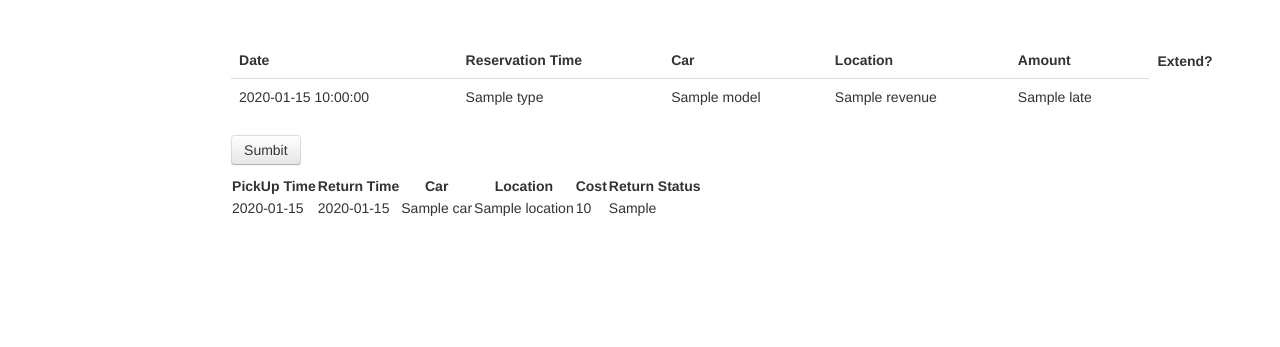
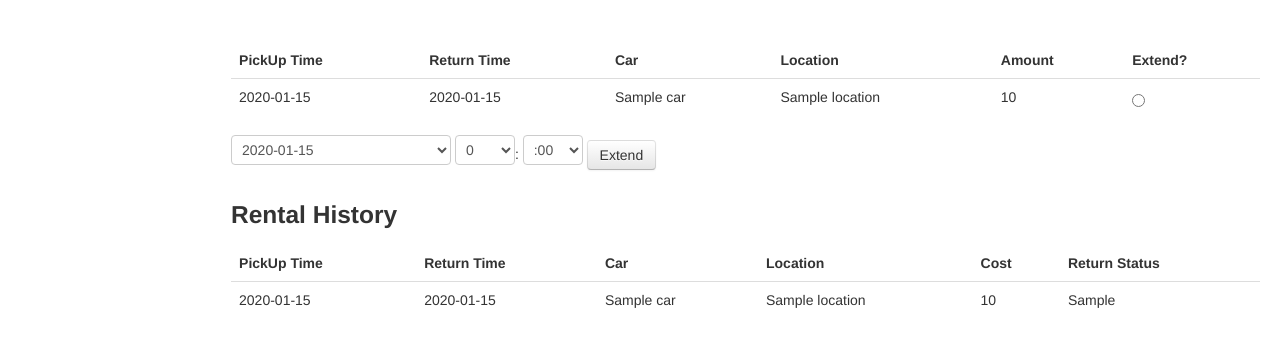
Before and after one commit to fozzle/cs4400, a Flask app: template templates/rental_info.html in a window 1280 px wide. Shown: the top 347 px of the page. Run offline with Flask 2, Linux system fonts and the light colour scheme; the template is opened without the code that fills it: most values are stand-ins (such as "Sample title", 1, 10 or a date in 2020).

Commit message:
rental info fleshed out, users can now rent cars

```diff
--- a/app.py
+++ b/app.py
@@ -220,6 +220,24 @@ def availability():
             return redirect(url_for('home'))
 
 
+        #Selecting what you want
+        if request.method == 'POST':
+
+            vsn = request.form['car']
+            pickdatetime = request.form['pickdatetime']
+            returndatetime = request.form['returndatetime']
+            sql = """INSERT INTO reservation(Username, PickUpDateTime, ReturnDateTime, ReturnStatus, EstimatedCost, ReservationLocation, VehicleSno)
+                    VALUES ('{user}', '{pickup}', '{returnd}', 'out', {cost}, '{location}', {vsn})""".format(user=session.get('username'), pickup=pickdatetime, returnd=returndatetime,
+                                cost=request.form[vsn+'cost'], location=request.form[vsn+'location'], vsn=vsn)
+
+            c.execute(sql)
+            conn.commit()
+
+            flash("you have rented a car!")
+
+            return redirect(url_for('home'))
+
+
 
         #Getting args
 
@@ -243,19 +261,6 @@ def availability():
         if delta.days > 2:
             flash("You cannot rent a car for more than two days")
             return redirect(url_for('rent'))
-
-        #Selecting what you want
-        if request.method == 'POST':
-            sql = """INSERT INTO reservation
-                    VALUES (Username='{user}', PickUpDateTime='{pickup}', ReturnDateTime='{returnd}',
-                            ReturnStatus='Out', EstimatedCost={cost}, ReservationLocation='{location}', VehicleSno={vsn})
-                    """.format(user=session.get('username'), pickup=pickdatetime.strftime('%Y-%m-%d %H:%M:%S'),
-                                returnd=returndatetime.strftime('%Y-%m-%d %H:%M:%S'), cost=request.form['cost'],
-                                location=request.form['location'], vsn=request.form['vsn'])
-            a = request.form['car']
-            flash("you have rented a car!")
-
-            return redirect(url_for('home'))
 
         #Setting the sql for the table
         if car_type:
@@ -286,19 +291,34 @@ def availability():
         else:
             discount = 1
 
-        return render_template('availability.html', cars = cars, discount=discount, hours=delta.seconds/3600, days=delta.days)
+        return render_template('availability.html', location=location,
+                                pickdatetime=pickdatetime.strftime('%Y-%m-%d %H:%M:%S'),
+                                returndatetime=returndatetime.strftime('%Y-%m-%d %H:%M:%S'),
+                                cars = cars, discount=discount, hours=delta.seconds/3600, days=delta.days)
 
 @app.route('/rental_info', methods=['GET','POST'])
 def rental_info():
     if not session.get('role') == 'member':
         return redirect(url_for('home'))
+
+    dates = [x.strftime("%Y-%m-%d") for x in daterange(date.today(), date.today() + timedelta(365))]
+    if request.method == 'POST':
+        # Make sure no collision with reservation extension, and extend
+        pass
+
     user= session.get('username')
-    sql = "SELECT PickUpDateTime,ReturnDateTime,CarModel,ReservationLocation,EstimatedCost,ReturnStatus FROM reservation Natural Join car WHERE Username='{u}'".format(u = user)
+    sql = """SELECT PickUpDateTime,ReturnDateTime,CarModel,ReservationLocation,EstimatedCost,ReturnStatus
+            FROM reservation Natural Join car WHERE Username='{u}'""".format(u = user)
     c.execute(sql)
-    data2 = list(c.fetchall())
-    print data2
+    all_res = c.fetchall()
 
-    return render_template('rental_info.html',data2= data2)
+    sql = """SELECT reservation.VehicleSno, PickUpDateTime, ReturnDateTime, CarModel, ReservationLocation, EstimatedCost, ReturnStatus
+            FROM reservation NATURAL JOIN car
+            WHERE Username='{u}' AND PickUpDateTime < NOW() AND ReturnDateTime > NOW()""".format(u = user)
+    c.execute(sql)
+    current = c.fetchall()
+
+    return render_template('rental_info.html',current=current, all_res=all_res, dates=dates)
 
 
 #===========================================
--- a/templates/rental_info.html
+++ b/templates/rental_info.html
@@ -3,11 +3,12 @@
 <form action= "" method="post">
 
 {% block content %}
+	<form method="post" action="">
 	<table class="table">
 	<thead>
 	<tr>
-		<th>Date</th>
-		<th>Reservation Time</th>
+		<th>PickUp Time</th>
+		<th>Return Time</th>
 		<th>Car</th>
 		<th>Location</th>
 		<th>Amount</th>
@@ -16,22 +17,37 @@
 	</tr>
 	</thead>
 	<tbody>
-	{% for (car,res_time,car,location,amount) in data %}
+	{% for (vsn, pick_time, ret_time, car, location, amount, ret_stat) in current %}
 	<tr>
-		<td>{{ Date }}</td>
-		<td>{{ res_time }}</td>
+		<td>{{ pick_time }}</td>
+		<td>{{ ret_time }}</td>
 		<td>{{ car }}</td>
 		<td>{{ location }}</td>
 		<td>{{ amount }}</td>
-
-
+		<td><input type="radio" name="extend" value="{{ vsn }}"></td>
 	</tr>
 	{% endfor %}
 	</tbody>
 	</table>
-	<p><button type=submit class=btn>Sumbit</button>
 
-	<table class="table2">
+	<p><select name=extenddate>
+			{% for (date) in dates %}
+				<option value="{{ date }}">{{ date }}</option>
+			{% endfor %}
+		</select>
+		<select name=extendhour class="input-mini">
+			{% for x in range(0, 24) %}
+				<option value="{{ x }}">{{ x }}</option>
+			{% endfor %}
+		</select>:
+		<select name=extendmin class="input-mini">
+			<option value ="00" >:00</option>
+			<option value ="30" >:30</option>
+		</select>
+		<button type=submit class=btn>Extend</button>
+	</form>
+	<p><h3>Rental History</h3></p>
+	<table class="table">
 	<thead>
 	<tr>
 		<th>PickUp Time</th>
@@ -44,7 +60,7 @@
 	</tr>
 	</thead>
 	<tbody>
-	{% for (pick_time, ret_time,car,location,amount,ret_stat) in data2 %}
+	{% for (pick_time, ret_time,car,location,amount,ret_stat) in all_res %}
 	<tr>
 		<td>{{ pick_time }}</td>
 		<td>{{ ret_time }}</td>
```
Also changed, not shown: templates/availability.html (+7 -3 lines).
